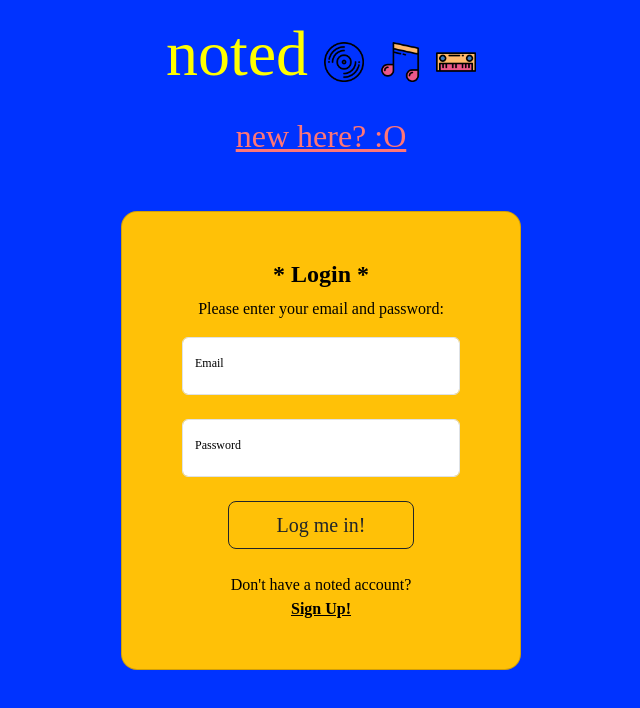
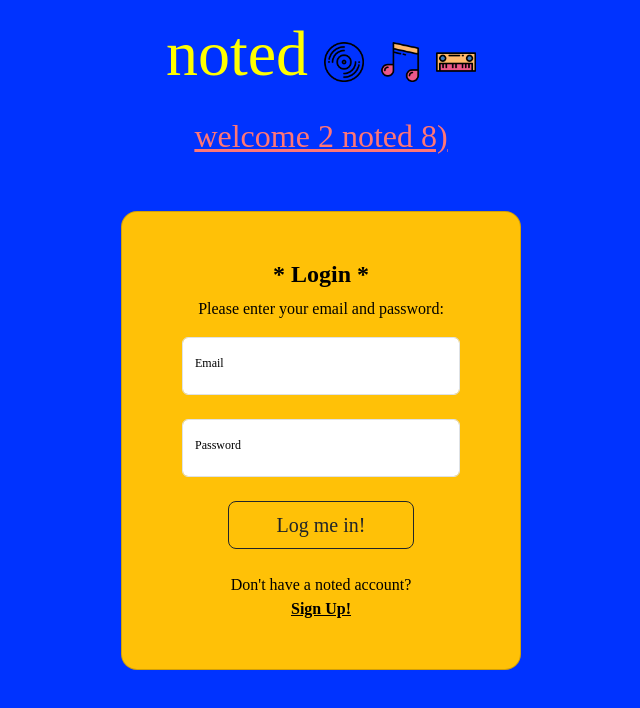
Before and after one commit to eddie-hernandez/recd-recs-tracker-client, a website with bundled scripts: page index.html in a window 1280 px wide. Shown: the whole page, without its empty margins (319-959 px from the left). Built offline with nearby package versions, Linux system fonts and the light colour scheme; no server answers; a web font is replaced by a local one.

Commit message:
changing welcome language

```diff
--- a/index.html
+++ b/index.html
@@ -71,7 +71,7 @@
             <h5 id="logout" class="clickable">logout</h5>
     </div>
     <div class="mb-5" id="new-modal">
-        <h2 class="help clickable" data-bs-toggle="modal" data-bs-target="#infoModal"><u>new here? :O</u></h2>
+        <h2 class="help clickable" data-bs-toggle="modal" data-bs-target="#infoModal"><u>welcome 2 noted 8)</u></h2>
         <div class="modal fade" id="infoModal">
             <div class="modal-dialog">
                 <div class="modal-content p-sm-2 p-lg-4">
```
